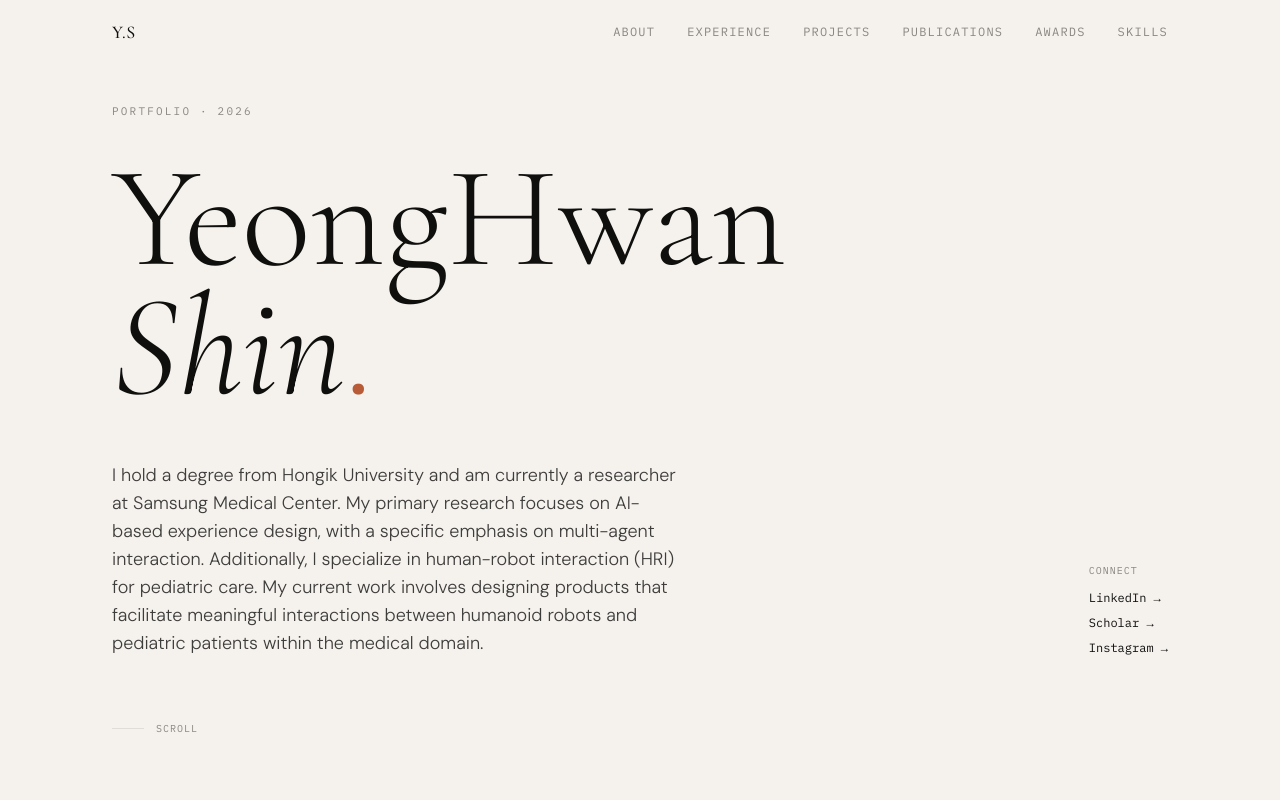
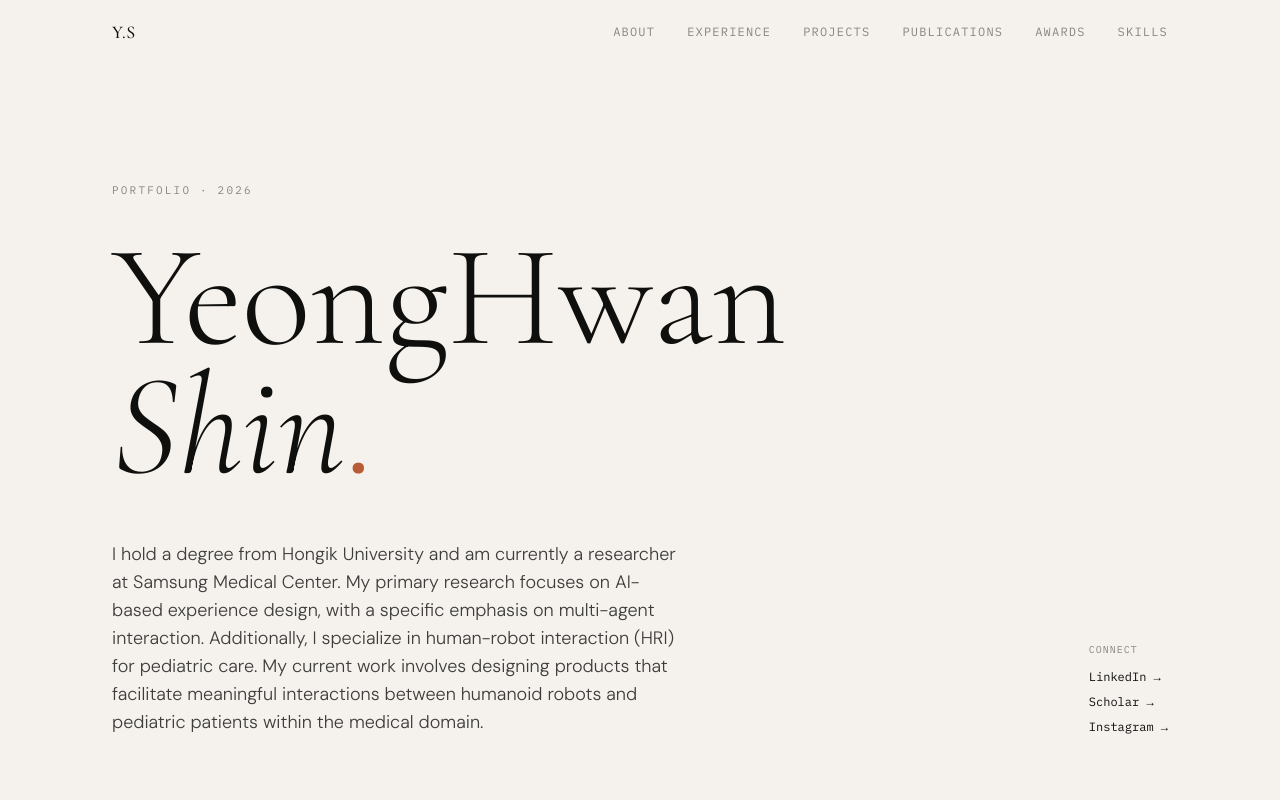
Before and after one commit to qnftk020/portfolio, a Next.js app in the folder portfolio/: page /portfolio/ in a window 1280 px wide. Shown: the top 800 px of the page. Built offline with nearby package versions, Linux system fonts and the light colour scheme.

Commit message:
Update Hero.tsx

```diff
--- a/portfolio/components/Hero.tsx
+++ b/portfolio/components/Hero.tsx
@@ -48,14 +48,6 @@ export default function Hero() {
           </a>
         </div>
       </div>
-
-      {/* Scroll indicator */}
-      <div className="mt-12 sm:mt-16 animate-fade-in opacity-0 delay-700">
-        <div className="flex items-center gap-3">
-          <div className="w-8 h-px bg-border" />
-          <span className="font-mono text-[10px] tracking-widest uppercase text-muted">Scroll</span>
-        </div>
-      </div>
     </section>
   )
 }
```
